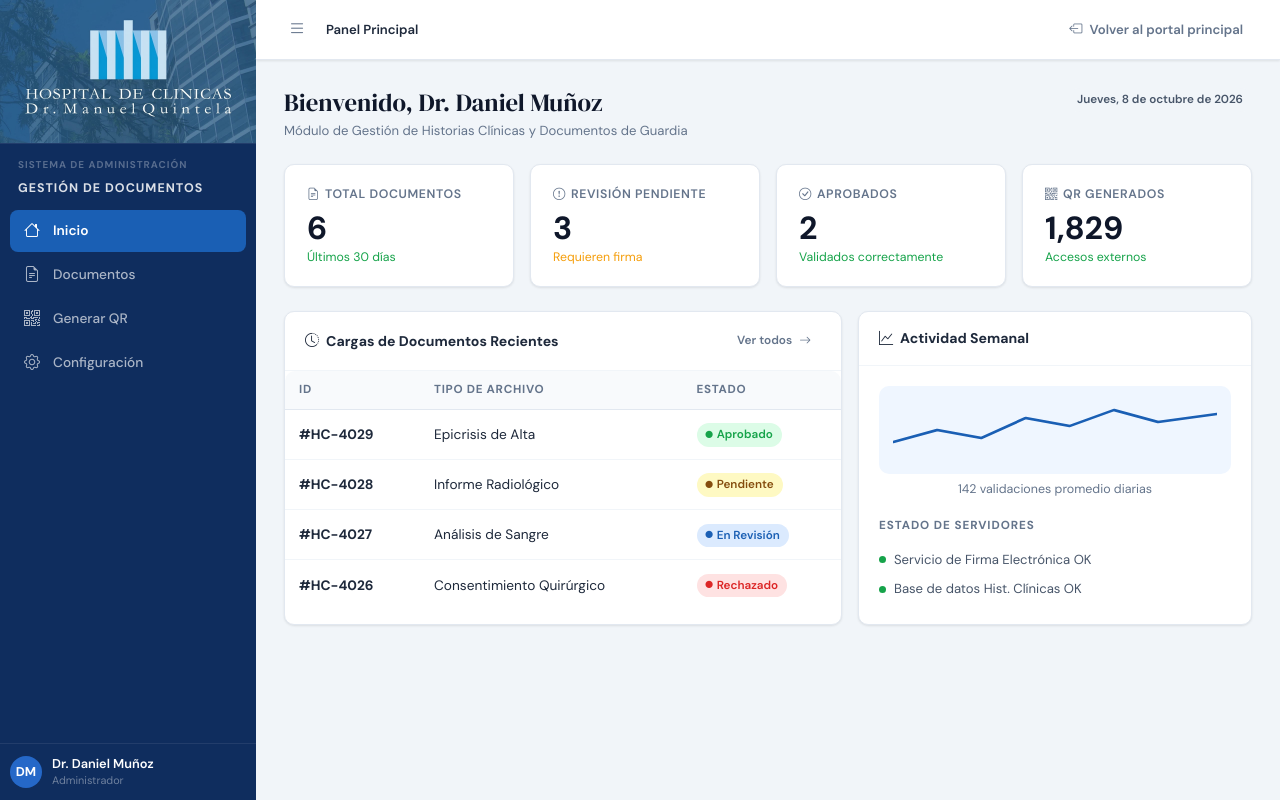
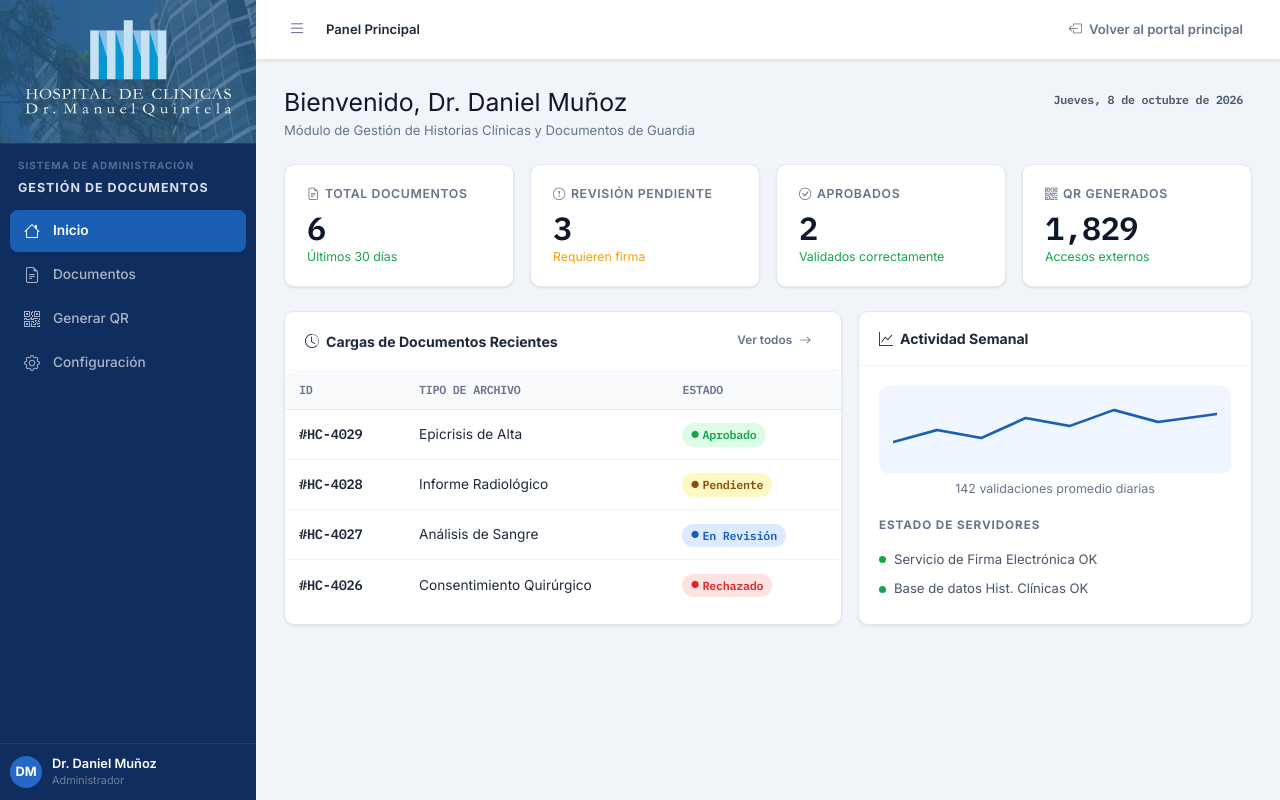
Before and after one commit to Emilianuu/EVEdev-S.I.G.S.M., a PHP site: page /modulo_documentacion/vista/panel-de-administracion.html in a window 1280 px wide. Run offline with PHP 8.4, Linux system fonts and the light colour scheme.

Commit message:
style: agregar fondo a index.html y cambiar fuentes de texto

```diff
--- a/modulo_documentacion/vista/assets/css/panel-de-administracion.css
+++ b/modulo_documentacion/vista/assets/css/panel-de-administracion.css
@@ -39,7 +39,7 @@
 }
 
 body {
-  font-family: "DM Sans", sans-serif;
+  font-family: "Inter", sans-serif;
   background: var(--hc-gray-100);
   color: var(--hc-gray-800);
   margin: 0;
@@ -389,7 +389,7 @@ body {
   margin-bottom: 24px;
 }
 .page-header h1 {
-  font-family: "DM Serif Display", serif;
+  font-family: "Inter", sans-serif;
   font-size: 1.55rem;
   font-weight: 400;
   color: var(--hc-gray-900);
@@ -1145,7 +1145,7 @@ body {
   margin: 0 0 10px;
 }
 .portal-title {
-  font-family: "DM Serif Display", serif;
+  font-family: "Inter", sans-serif;
   font-weight: 400;
   font-size: 2.1rem;
   color: var(--hc-gray-900);
@@ -1761,3 +1761,12 @@ body {
 .check-label-sm {
   font-size: 0.85rem;
 }
+
+.stat-value,
+.hc-table tbody td:first-child, /* Códigos HC */
+.hc-table th,
+.badge-hc,
+.timeline-sub {
+  font-family: "IBM Plex Mono", monospace;
+  letter-spacing: -0.02em;
+}
--- a/modulo_documentacion/vista/panel-de-administracion.html
+++ b/modulo_documentacion/vista/panel-de-administracion.html
@@ -13,8 +13,10 @@
       href="https://cdnjs.cloudflare.com/ajax/libs/bootstrap-icons/1.11.3/font/bootstrap-icons.min.css"
       rel="stylesheet"
     />
+    <link rel="preconnect" href="https://fonts.googleapis.com" />
+    <link rel="preconnect" href="https://fonts.gstatic.com" crossorigin />
     <link
-      href="https://fonts.googleapis.com/css2?family=DM+Sans:ital,opsz,wght@0,9..40,400;0,9..40,500;0,9..40,600;0,9..40,700;1,9..40,400&family=DM+Serif+Display&display=swap"
+      href="https://fonts.googleapis.com/css2?family=IBM+Plex+Mono:wght@400;500;600&family=Inter:wght@400;500;600;700&display=swap"
       rel="stylesheet"
     />
 
--- a/modulo_traslados/vista/panel-de-gestion.html
+++ b/modulo_traslados/vista/panel-de-gestion.html
@@ -19,7 +19,7 @@
     <link rel="preconnect" href="https://fonts.googleapis.com" />
     <link rel="preconnect" href="https://fonts.gstatic.com" crossorigin />
     <link
-      href="https://fonts.googleapis.com/css2?family=DM+Sans:wght@400;500;600;700&family=DM+Mono:wght@400;500&display=swap"
+      href="https://fonts.googleapis.com/css2?family=IBM+Plex+Mono:wght@400;500;600&family=Inter:wght@400;500;600;700&display=swap"
       rel="stylesheet"
     />
 
```
Also changed, not shown: index.html (+7 -5 lines), modulo_traslados/vista/assets/css/panel-de-gestion.css (+11 -1 lines).
